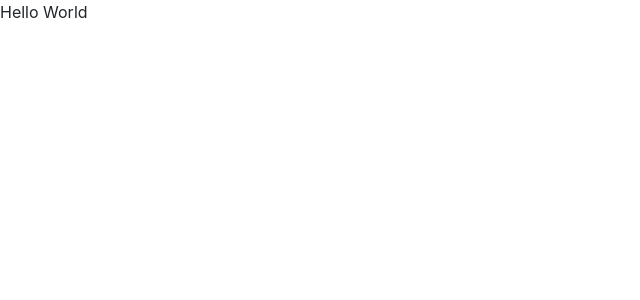
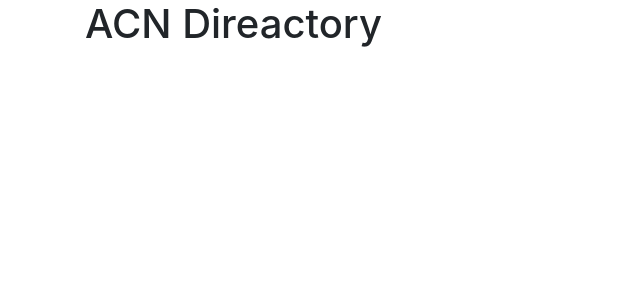
Before and after one commit to khanontheweb/acndireactory, a React (Create React App) app: page / in a window 1280 px wide. Shown: the top 300 px of the page, without its empty margins (0-640 px from the left). Built offline with nearby package versions, Linux system fonts and the light colour scheme.

Commit message:
Add React Router

```diff
--- a/package.json
+++ b/package.json
@@ -6,6 +6,7 @@
     "bootstrap": "^4.3.1",
     "react": "^16.11.0",
     "react-dom": "^16.11.0",
+    "react-router-dom": "^5.1.2",
     "react-scripts": "3.2.0"
   },
   "scripts": {
--- a/src/App.js
+++ b/src/App.js
@@ -1,12 +1,12 @@
 import React from 'react';
-
 import './App.css';
 import "bootstrap/dist/css/bootstrap.min.css"
+import { BrowserRouter as Router, Route, Link } from "react-router-dom";
 
 function App() {
   return (
-    <div>
-      Hello World
+    <div className="container">
+      <h1>ACN Direactory</h1>
     </div>
   );
 }
```
Also changed, not shown: 1 other file (tests, documents, lock files or other folders).
